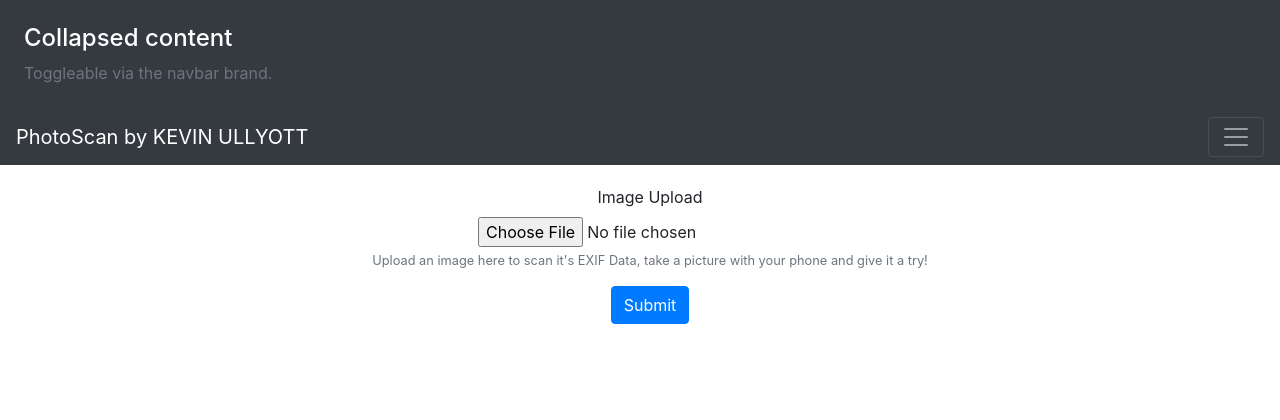
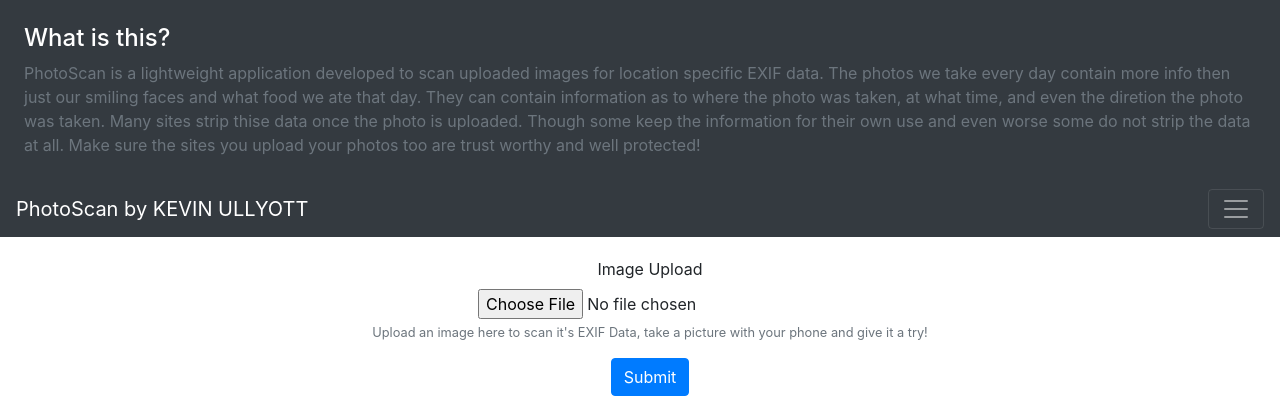
Before and after one commit to Orrison/PhotoScan, a PHP site: page / in a window 1280 px wide, after a click that opens the changed part. Shown: the top 420 px of the page. Run offline with PHP 8.4, Linux system fonts and the light colour scheme; data that the repository does not hold is empty; some libraries are stand-ins or nearby versions.

Commit message:
Add photoScan description to collapsable menu

```diff
--- a/index.php
+++ b/index.php
@@ -111,8 +111,9 @@ if ($_FILES) {
         <div class="col-md-12">
           <div class="collapse" id="navbarToggleExternalContent">
             <div class="bg-dark p-4">
-              <h4 class="text-white">Collapsed content</h4>
-              <span class="text-muted">Toggleable via the navbar brand.</span>
+              <h4 class="text-white">What is this?</h4>
+              <span class="text-muted">PhotoScan is a lightweight application developed to scan uploaded images for location specific EXIF data. The photos we take every day contain more info then just our smiling faces and what food we ate that day. They can contain information as to where the photo was taken, at what time, and even the diretion the photo was taken. Many sites strip thise data once the photo is uploaded. Though some keep the information for their own use and even worse some do not strip the data at all. Make sure the sites you upload your photos too are trust worthy and well protected!
+              </span>
             </div>
           </div>
           <nav class="navbar navbar-dark bg-dark">
```
